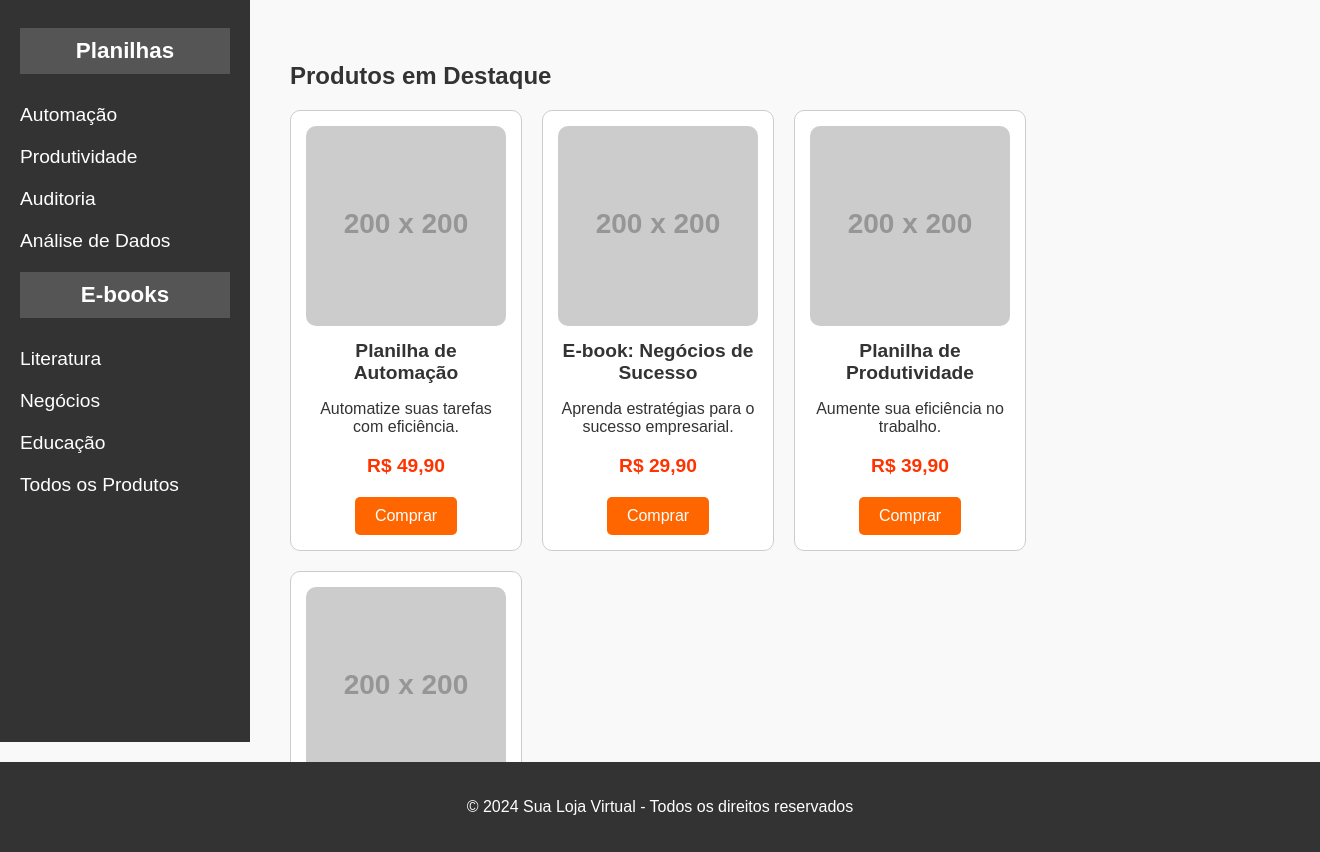
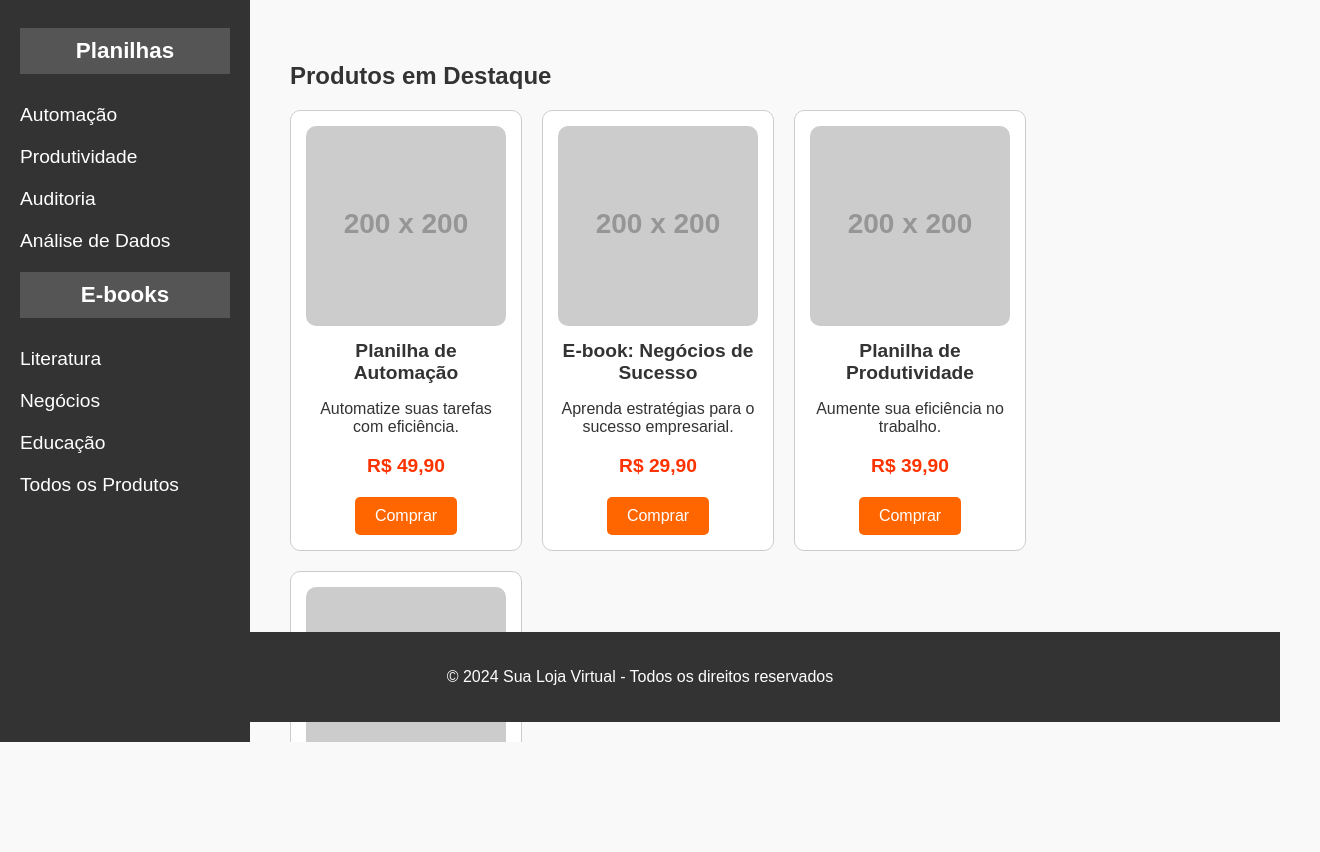
Before and after one commit to boraanalisar/ebookplanilhas, a plain HTML site: page index.html in a window 1280 px wide. Shown: the part 78-930 px from the top of the page, 1320 px wide, since content can reach past the window. After the commit the page ends 820 px from the top, so only its background shows below. Drawn offline with Linux system fonts and the light colour scheme; placeholder pictures from the web are drawn by us.

Commit message:
Update index.html

```diff
--- a/index.html
+++ b/index.html
@@ -82,7 +82,7 @@
             padding: 20px;
             flex-grow: 1;
             overflow-y: auto;
-            max-height: calc(100vh - 100px); /* Ajusta a altura para permitir rolagem */
+            max-height: calc(100vh - 120px); /* Ajusta a altura para permitir rolagem sem interferir no rodapé */
         }
         .product-list {
             display: flex;
@@ -138,8 +138,10 @@
             color: white;
             text-align: center;
             padding: 20px;
-            margin-top: auto;
-            width: 100%;
+            position: fixed;
+            bottom: 0;
+            left: 0;
+            right: 0;
         }
     </style>
     <script>
```
